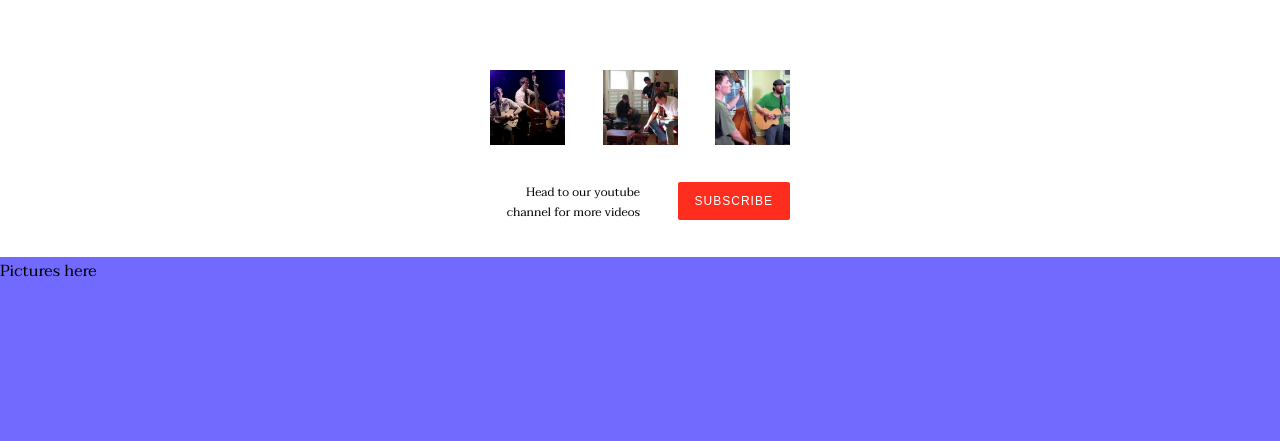
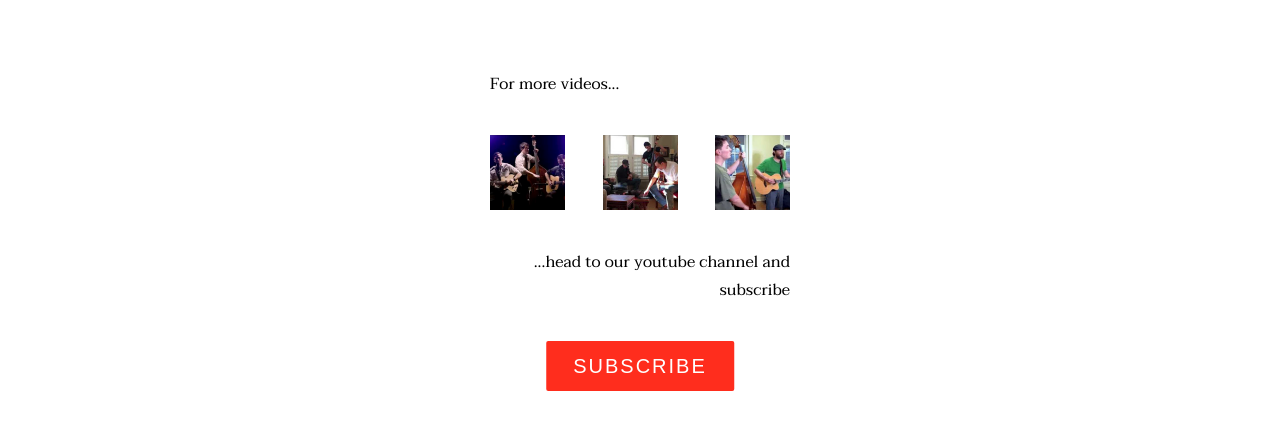
Before and after one commit to harrypotter518/small-time-napoleon, a React (Create React App) app: page / in a window 1280 px wide. Shown: the part 1758-2199 px from the top of the page. Built offline with nearby package versions, Linux system fonts and the light colour scheme; grey boxes are pictures that could not be loaded.

Commit message:
slight update to video, more video section

```diff
--- a/src/App.css
+++ b/src/App.css
@@ -213,30 +213,32 @@ button {
   .video .video-links .more-videos {
     display: flex;
     flex-direction: row;
-    justify-content: space-between; }
+    justify-content: space-between;
+    margin: 37.5px 0; }
     .video .video-links .more-videos .video-thumbnail {
       width: 75px;
       height: 75px; }
+  .video .video-links .for-more-videos {
+    margin: 0;
+    margin-top: 150px; }
   .video .video-links .subscribe {
-    min-height: 37.5px;
-    display: flex;
-    flex-direction: row;
-    justify-content: space-between;
-    margin: 37.5px 0 75px; }
+    margin-bottom: 75px; }
     .video .video-links .subscribe p {
-      width: 150px;
-      font-size: .75em;
       margin: 0;
+      margin-bottom: 37.5px;
       text-align: right; }
     .video .video-links .subscribe .button-red {
       background: #ff2d1d;
-      width: 112.5px;
-      height: 37.5px;
+      position: relative;
+      width: 187.5px;
+      height: 50px;
       text-transform: uppercase;
       color: white;
-      font-size: .75em;
-      letter-spacing: 1px;
-      border-radius: 2px; }
+      font-size: 1.25em;
+      letter-spacing: 2px;
+      border-radius: 2px;
+      left: 50%;
+      transform: translateX(-50%); }
 
 .pictures {
   background: #7269ff;
--- a/src/components/Video.js
+++ b/src/components/Video.js
@@ -37,7 +37,6 @@ const Video = () => {
       <div className="background" style={danBackgroundStyle}>
         <div className="darken"></div>
         <div className="content">
-          {/* <h2>videos</h2> */}
           <div className="iframe-container">
             <iframe className="iframe" title="youtube video" width="335.5" height="188.7" src="https://www.youtube.com/embed/E0_Gw1Bcpb8" frameBorder="0" allow="autoplay; encrypted-media" allowFullScreen></iframe>
           </div>
@@ -45,6 +44,8 @@ const Video = () => {
       </div>
 
       <div className="video-links">
+        <p className="for-more-videos">For more videos...</p>
+
         <div className="more-videos">
           <a href="https://www.youtube.com/watch?v=VjgxdyrrdA0" target="_blank" rel="noopener noreferrer"><div className="video-thumbnail" style={vidThumbNail1Background}></div></a>
           <a href="https://www.youtube.com/watch?v=05I8EkZXHug" target="_blank" rel="noopener noreferrer"><div className="video-thumbnail" style={vidThumbNail2Background}></div></a>
@@ -52,7 +53,7 @@ const Video = () => {
         </div>
 
         <div className="subscribe">
-          <p>Head to our youtube channel for more videos</p>
+          <p>...head to our youtube channel and subscribe</p>
           <a href="https://www.youtube.com/user/stnapoleonband/?sub_confirmation=1" target="_blank" rel="noopener noreferrer"><button className="button-red">subscribe</button></a>
         </div>
       </div>
--- a/src/sass/_video.sass
+++ b/src/sass/_video.sass
@@ -32,31 +32,39 @@
       display: flex
       flex-direction: row
       justify-content: space-between
+      margin: 37.5px 0
 
       .video-thumbnail
         width: 75px
         height: 75px
 
+    .for-more-videos
+      margin: 0
+      margin-top: 150px
+      // text-transform: uppercase
+      // font-size: .75em
+
     .subscribe
-      min-height: 37.5px
-      // background: pink
-      display: flex
-      flex-direction: row
-      justify-content: space-between
-      margin: 37.5px 0 75px
+      margin-bottom: 75px
 
       p
-        width: 150px
-        font-size: .75em
+        // width: 150px
+        // text-transform: uppercase
+        // font-size: .75em
         margin: 0
+        // margin-right: 18.75px
+        margin-bottom: 37.5px
         text-align: right
 
       .button-red
         background: $red
-        width: 112.5px
-        height: 37.5px
+        position: relative
+        width: 187.5px
+        height: 50px
         text-transform: uppercase
         color: white
-        font-size: .75em
-        letter-spacing: 1px
+        font-size: 1.25em
+        letter-spacing: 2px
         border-radius: 2px
+        left: 50%
+        transform: translateX(-50%)
```
